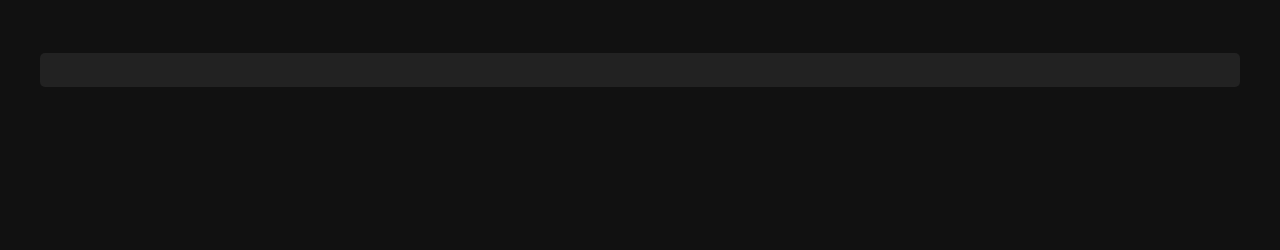
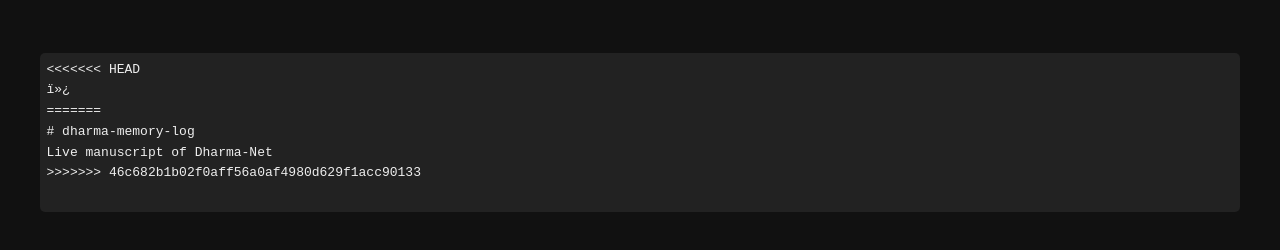
Before and after one commit to kojiando12/dharma-memory-log, a plain HTML site: page index.html in a window 1280 px wide. Drawn offline with Linux system fonts and the light colour scheme.

Commit message:
📜 Injected full manuscript into live homepage

```diff
--- a/index.html
+++ b/index.html
@@ -11,6 +11,12 @@
 </head>
 <body>
 <pre>
+<<<<<<< HEAD
+ï»¿
+=======
+# dharma-memory-log
+Live manuscript of Dharma-Net
+>>>>>>> 46c682b1b02f0aff56a0af4980d629f1acc90133
 
 </pre>
 </body>
```
